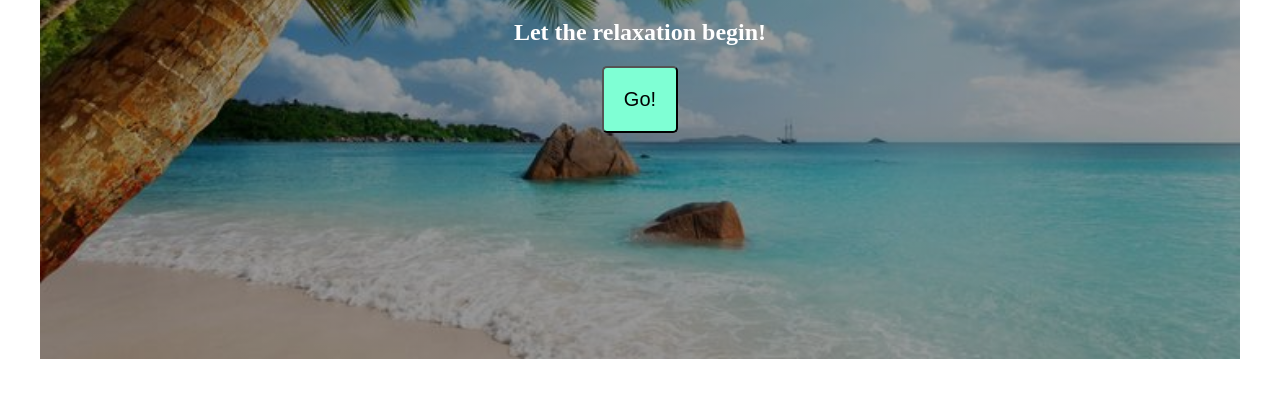
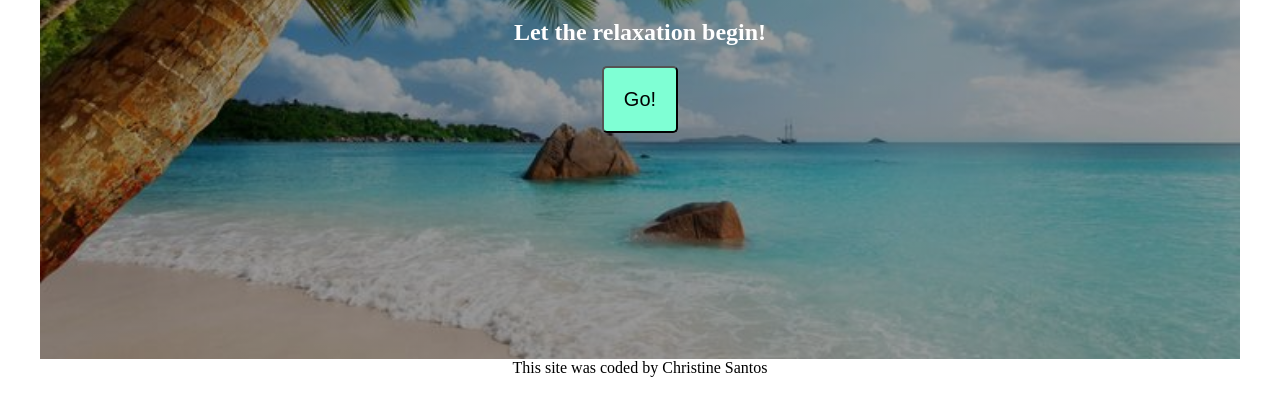
Before and after one commit to christinemsantos/Sample-Webpage-1, a plain HTML site: page index.html in a window 1280 px wide. Shown: the part 262-678 px from the top of the page. Drawn offline with Linux system fonts and the light colour scheme.

Commit message:
footer added

```diff
--- a/index.html
+++ b/index.html
@@ -12,5 +12,6 @@
       <h2>Let the relaxation begin!</h2>
       <button>Go!</button>
     </div>
+    <footer>This site was coded by Christine Santos</footer>
   </body>
 </html>
--- a/src/styles.css
+++ b/src/styles.css
@@ -16,6 +16,9 @@ button {
   margin: 0 auto;
   font-size: 20px;
 }
+footer {
+  text-align: center;
+}
 .hero {
   background-image: linear-gradient(rgba(0, 0, 0, 0.4), rgba(0, 0, 0, 0.4)),
     url("../images/beach-bg.jpeg");
```
